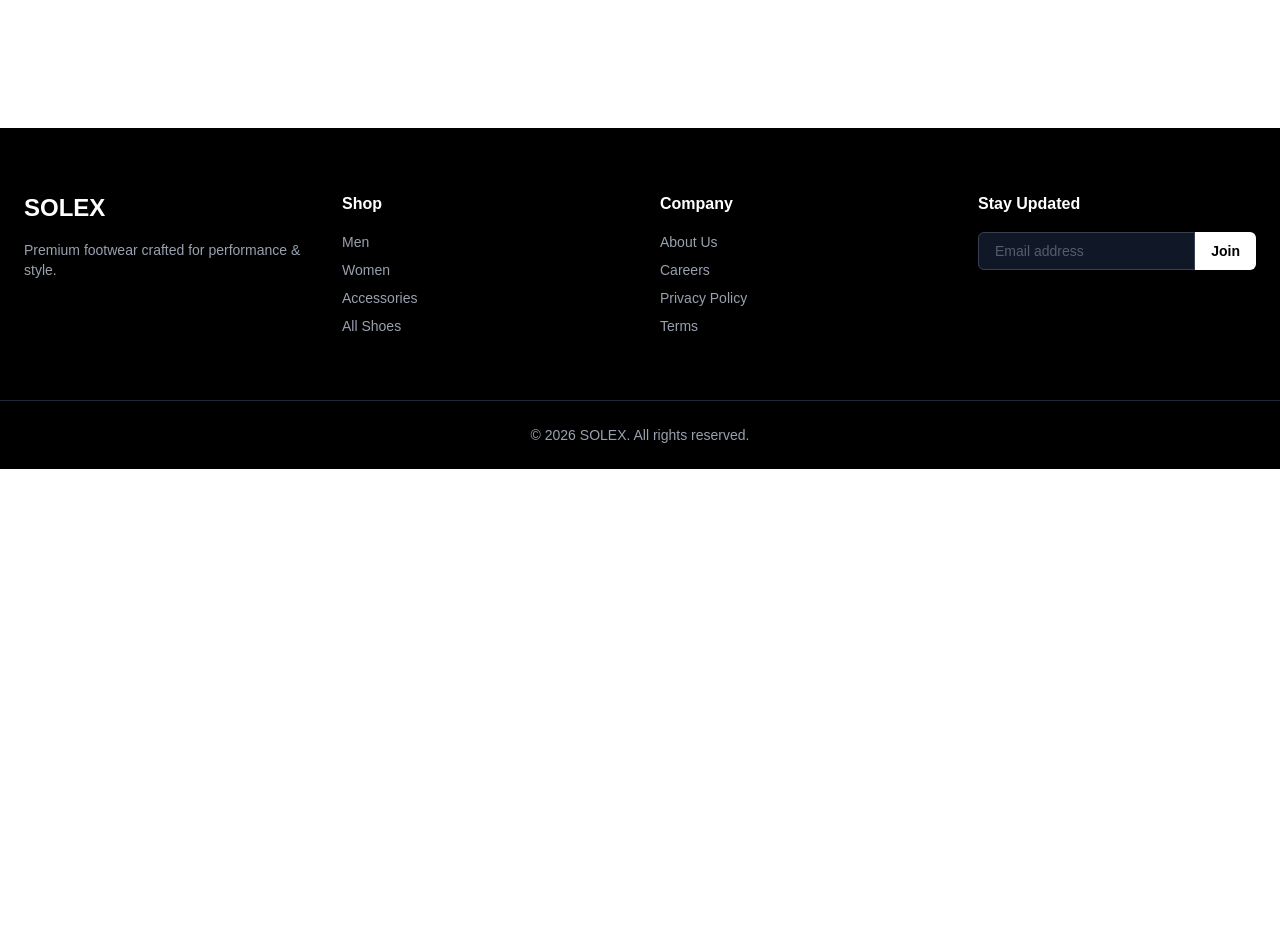
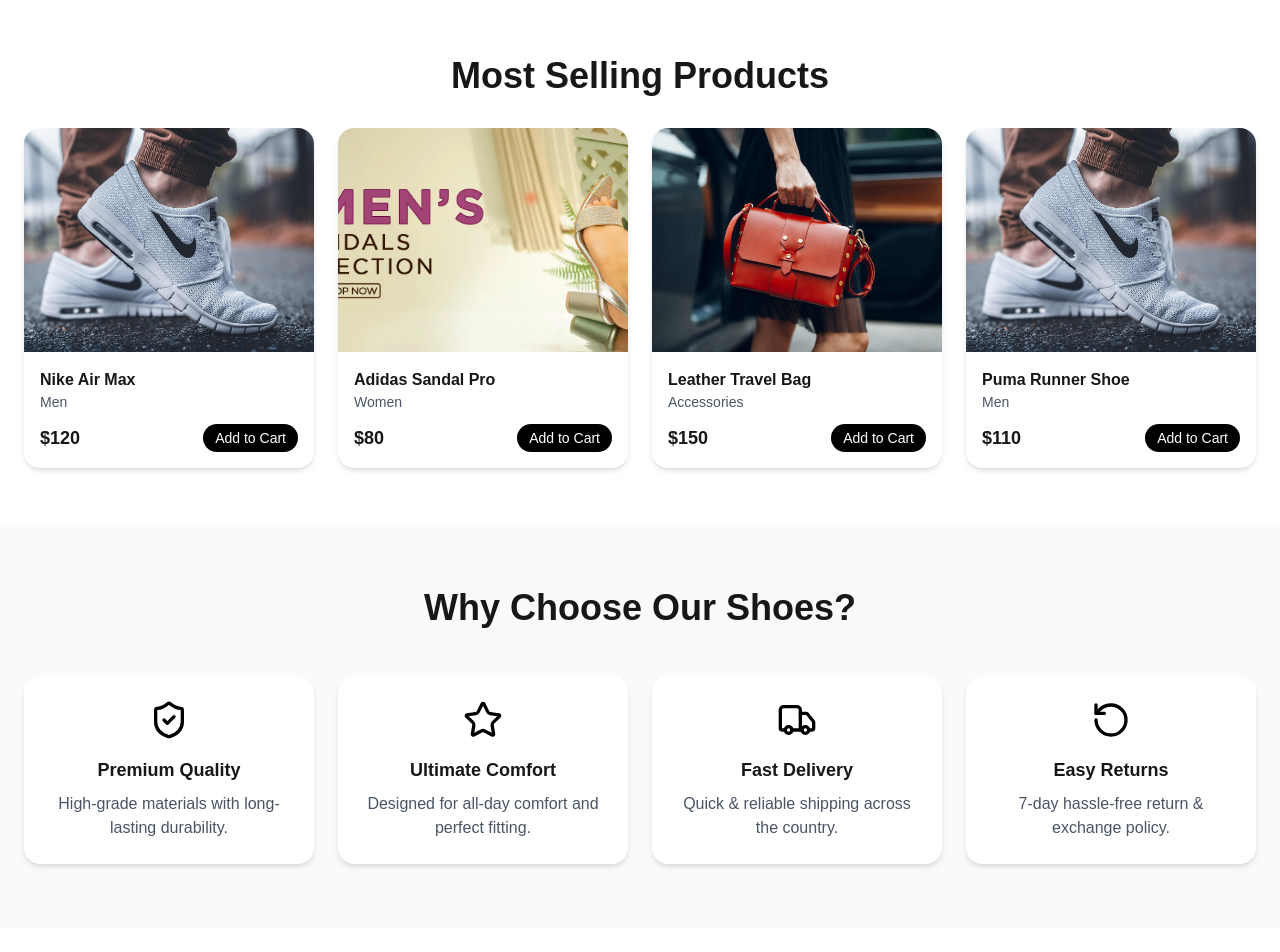
Before and after one commit to Umairphtan/e-comerce-webiste-full-stack, a Next.js app: page / in a window 1280 px wide. Shown: the part 1540-2492 px from the top of the page. Before the commit the page ends 2009 px from the top, so only its background shows below. Built offline with nearby package versions, Linux system fonts and the light colour scheme.

Commit message:
whychoose card added

```diff
--- a/app/page.tsx
+++ b/app/page.tsx
@@ -1,5 +1,7 @@
 import CategoryShowcase from '@/components/categoryfeature'
 import Hero from '@/components/hero'
+import MostSelling from '@/components/mostselling'
+import WhyChooseUs from '@/components/whychose'
 import React from 'react'
 
 function page() {
@@ -7,6 +9,8 @@
     <div>
         <Hero></Hero>
         <CategoryShowcase></CategoryShowcase>
+        <MostSelling></MostSelling>
+        <WhyChooseUs></WhyChooseUs>
     </div>
   )
 }
--- a/components/categoryfeature.tsx
+++ b/components/categoryfeature.tsx
@@ -5,7 +5,7 @@
 
 const categories = [
   { name: "Men", slug: "men", image: "/men.jpg" },
-  { name: "Women", slug: "women", image: "/women.jpg" },
+  { name: "Women", slug: "women", image: "/women1.webp" },
   { name: "Accessories", slug: "accessories", image: "/bag.jpg" },
 ];
 
@@ -26,7 +26,7 @@
             <img
               src={cat.image}
               alt={cat.name}
-              className="absolute inset-0 w-full h-full object-cover group-hover:scale-110 transition duration-700"
+              className="absolute inset-0 w-full h-full object-full group-hover:scale-110 transition duration-700"
             />
 
             <div className="absolute inset-0 bg-black/40" />
--- /dev/null
+++ b/components/mostselling.tsx
@@ -0,0 +1,51 @@
+// components/MostSelling.tsx
+"use client";
+
+import Image from "next/image";
+import Link from "next/link";
+import { mostSellingProducts } from "@/data/mostselling";
+import { motion } from "framer-motion";
+
+export default function MostSelling() {
+    return (
+        <section className="py-14 px-6 max-w-7xl mx-auto">
+            <h2 className="text-4xl font-bold mb-8 text-center">
+            Most Selling Products
+            </h2>
+
+            <div className="grid grid-cols-2 md:grid-cols-4 gap-6 ">
+                {mostSellingProducts.map((product) => (
+                    <motion.div
+                        key={product.id}
+                        whileHover={{ y: -6 }}
+                        className="bg-white rounded-2xl shadow-md overflow-hidden"
+                    >
+                        <Link href={`/product/${product.id}`}>
+                            <Image
+                                src={product.image}
+                                alt={product.title}
+                                width={300}
+                                height={300}
+                                className="object-cover w-full h-56"
+                            />
+                        </Link>
+
+                        <div className="p-4">
+                            <h3 className="font-semibold">{product.title}</h3>
+                            <p className="text-gray-600 text-sm capitalize">
+                                {product.category}
+                            </p>
+
+                            <div className="flex items-center justify-between mt-3">
+                                <span className="font-bold text-lg">${product.price}</span>
+                                <button className="px-3 py-1 text-sm rounded-full bg-black text-white hover:bg-gray-800">
+                                    Add to Cart
+                                </button>
+                            </div>
+                        </div>
+                    </motion.div>
+                ))}
+            </div>
+        </section>
+    );
+}
--- /dev/null
+++ b/components/whychose.tsx
@@ -0,0 +1,67 @@
+// components/WhyChooseUs.tsx
+"use client";
+
+import { motion } from "framer-motion";
+import {
+  ShieldCheck,
+  Truck,
+  RotateCcw,
+  Star,
+} from "lucide-react";
+
+const features = [
+  {
+    icon: ShieldCheck,
+    title: "Premium Quality",
+    desc: "High-grade materials with long-lasting durability.",
+  },
+  {
+    icon: Star,
+    title: "Ultimate Comfort",
+    desc: "Designed for all-day comfort and perfect fitting.",
+  },
+  {
+    icon: Truck,
+    title: "Fast Delivery",
+    desc: "Quick & reliable shipping across the country.",
+  },
+  {
+    icon: RotateCcw,
+    title: "Easy Returns",
+    desc: "7-day hassle-free return & exchange policy.",
+  },
+];
+
+export default function WhyChooseUs() {
+  return (
+    <section className="py-16 bg-gray-50">
+      <div className="max-w-7xl mx-auto px-6">
+        <motion.h2
+          initial={{ opacity: 0, y: 20 }}
+          whileInView={{ opacity: 1, y: 0 }}
+          className="text-3xl md:text-4xl font-bold text-center mb-12"
+        >
+          Why Choose Our Shoes?
+        </motion.h2>
+
+        <div className="grid grid-cols-1 sm:grid-cols-2 md:grid-cols-4 gap-6">
+          {features.map((item, i) => (
+            <motion.div
+              key={i}
+              whileHover={{ y: -8 }}
+              className="bg-white p-6 rounded-2xl shadow-md text-center"
+            >
+              <item.icon className="w-10 h-10 mx-auto text-black mb-4" />
+              <h3 className="font-semibold text-lg mb-2">
+                {item.title}
+              </h3>
+              <p className="text-gray-600 text-l">
+                {item.desc}
+              </p>
+            </motion.div>
+          ))}
+        </div>
+      </div>
+    </section>
+  );
+}
--- /dev/null
+++ b/data/mostselling.ts
@@ -0,0 +1,31 @@
+// data/mostSelling.ts
+export const mostSellingProducts = [
+  {
+    id: "1",
+    title: "Nike Air Max",
+    price: 120,
+    image: "/men.jpg",
+    category: "men",
+  },
+  {
+    id: "2",
+    title: "Adidas Sandal Pro",
+    price: 80,
+    image: "/women1.webp",
+    category: "women",
+  },
+  {
+    id: "3",
+    title: "Leather Travel Bag",
+    price: 150,
+    image: "/bag2.jpg",
+    category: "accessories",
+  },
+  {
+    id: "4",
+    title: "Puma Runner Shoe",
+    price: 110,
+    image: "/men.jpg",
+    category: "men",
+  },
+];
```
